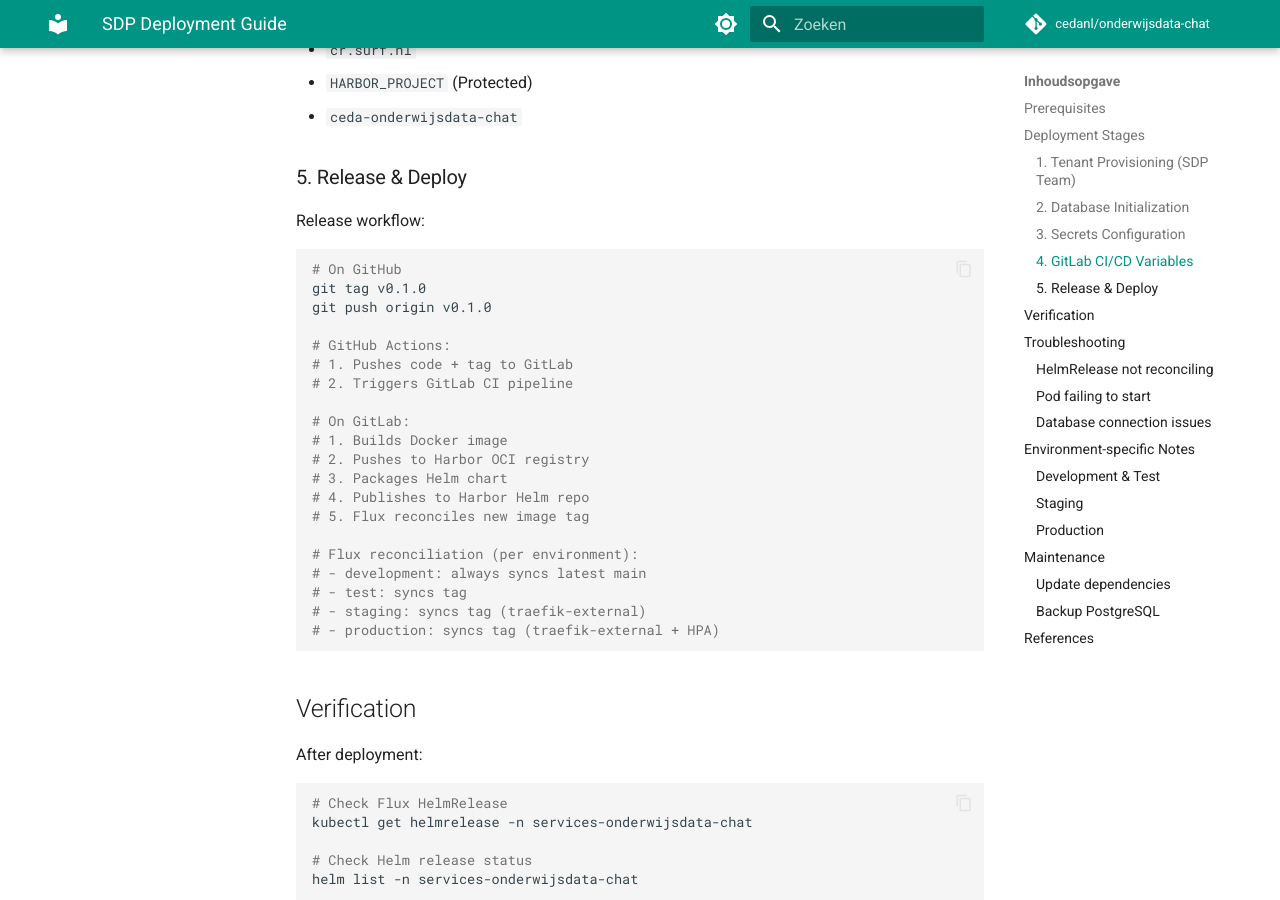
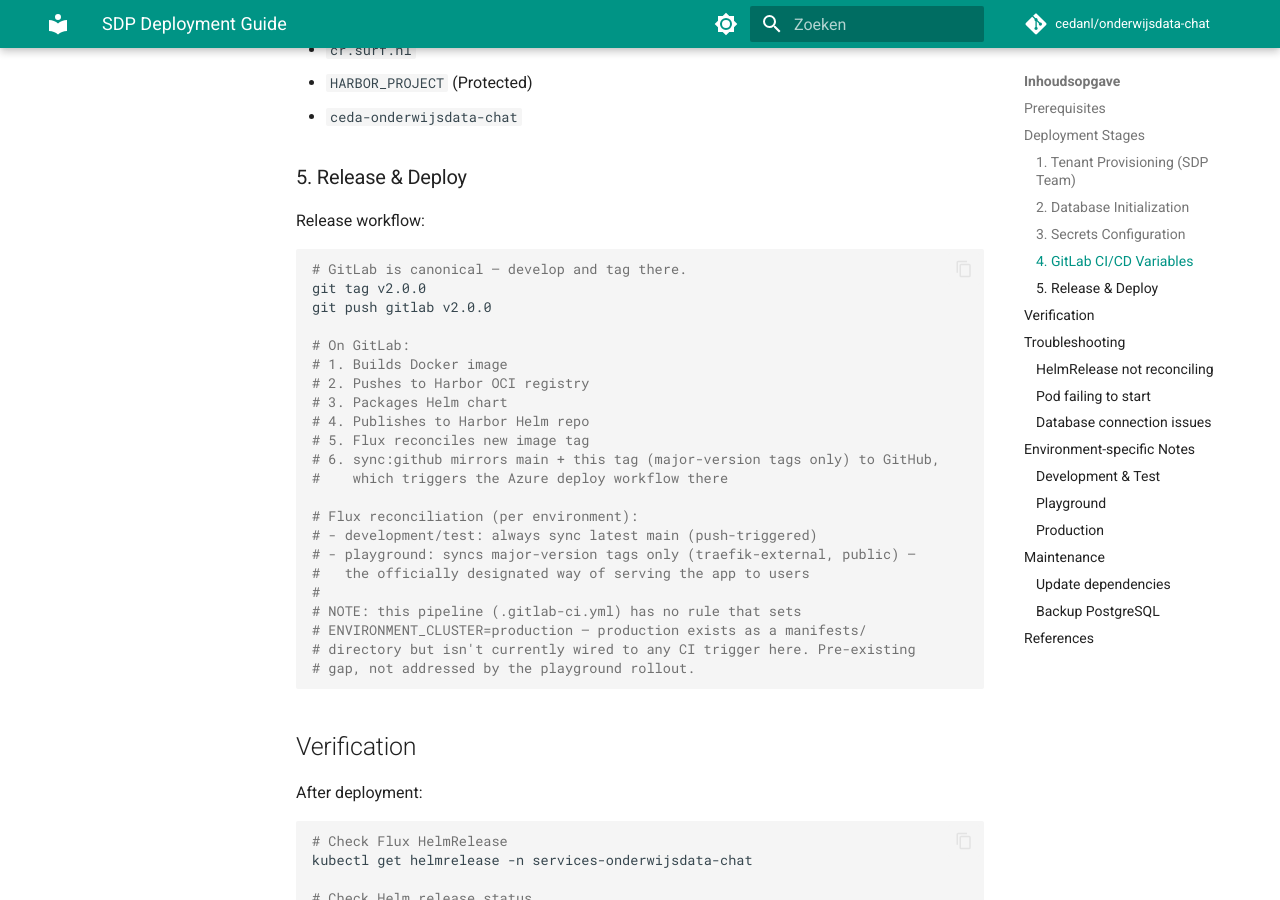
Before and after one commit to cedanl/onderwijsdata-chat, an MkDocs documentation site: the page built from docs/deployment.md, in a window 1280 px wide and 900 px high, scrolled down 1615 px. Built offline with MkDocs 1.6.1 and Material for MkDocs 9.7.7, drawn with Linux system fonts in a browser that asks for light colours; comment, search, counter and statistics services are not loaded; some of the changed text lies outside the part shown.

Commit message:
feat: replace staging with playground as the tag-triggered environment
Aligns onderwijsdata-chat with the standard CEDA/SDP environment
convention (development/test/playground/production; tag -> playground),
which this repo deviated from by calling its tag-triggered public
environment "staging" instead. Per project lead: playground is the
officially designated way of serving the app to end users, not test.

- manifests/staging/ -> manifests/playground/ (git mv), internal refs
  (configMap name, hostname) updated to match.
- .gitlab-ci.yml: tag-triggered ENVIRONMENT_CLUSTER/NAME now
  playground/odw-chat-playground instead of staging/odw-chat-staging.
- docs updated (manifests/README.md, docs/deployment.md); also corrected
  the release-workflow description there, which still described the old
  GitHub-primary tag flow (GitLab is canonical now) and incorrectly
  implied production is tag-wired in this pipeline (it isn't -- no rule
  ever sets ENVIRONMENT_CLUSTER=production here; flagged as a
  pre-existing gap, not addressed by this change).

Manual follow-ups (can't be done from CI/code):
- Register the playground GitLab Environment (Operate > Environments):
  external URL, GitLab agent, k8s namespace, Flux resource.
- Verify/create the onderwijsdata-chat-secrets k8s Secret in the
  playground namespace on the playground cluster -- unlike test, this
  environment has no committed SOPS secret.yaml; env vars reference the
  secret via secretKeyRef and will fail to start without it existing.

````diff
--- a/.gitlab-ci.yml
+++ b/.gitlab-ci.yml
@@ -10,8 +10,8 @@
         ENVIRONMENT_NAME: "odw-chat-testing"
     - if: $CI_COMMIT_TAG
       variables:
-        ENVIRONMENT_CLUSTER: "staging"
-        ENVIRONMENT_NAME: "odw-chat-staging"
+        ENVIRONMENT_CLUSTER: "playground"
+        ENVIRONMENT_NAME: "odw-chat-playground"
 
 include:
   - component: $CI_SERVER_FQDN/surf-internal/sdp/components/base/base@0.10.8
--- a/docs/deployment.md
+++ b/docs/deployment.md
@@ -74,13 +74,9 @@
 Release workflow:
 
 ```bash
-# On GitHub
-git tag v0.1.0
-git push origin v0.1.0
-
-# GitHub Actions:
-# 1. Pushes code + tag to GitLab
-# 2. Triggers GitLab CI pipeline
+# GitLab is canonical — develop and tag there.
+git tag v2.0.0
+git push gitlab v2.0.0
 
 # On GitLab:
 # 1. Builds Docker image
@@ -88,12 +84,18 @@
 # 3. Packages Helm chart
 # 4. Publishes to Harbor Helm repo
 # 5. Flux reconciles new image tag
+# 6. sync:github mirrors main + this tag (major-version tags only) to GitHub,
+#    which triggers the Azure deploy workflow there
 
 # Flux reconciliation (per environment):
-# - development: always syncs latest main
-# - test: syncs tag
-# - staging: syncs tag (traefik-external)
-# - production: syncs tag (traefik-external + HPA)
+# - development/test: always sync latest main (push-triggered)
+# - playground: syncs major-version tags only (traefik-external, public) —
+#   the officially designated way of serving the app to users
+#
+# NOTE: this pipeline (.gitlab-ci.yml) has no rule that sets
+# ENVIRONMENT_CLUSTER=production — production exists as a manifests/
+# directory but isn't currently wired to any CI trigger here. Pre-existing
+# gap, not addressed by the playground rollout.
 ```
 
 ## Verification
@@ -169,10 +171,10 @@
 - 1 replica, minimal resources
 - Good for testing and development
 
-### Staging
+### Playground
 - `traefik-external` ingress (public internet)
 - 2 replicas, moderate resources
-- Pre-production testing
+- Officially designated environment for serving the app to end users
 
 ### Production
 - `traefik-external` ingress (public internet)
````
Also changed, not shown: manifests/README.md (+14 -9 lines), 6 other files.
